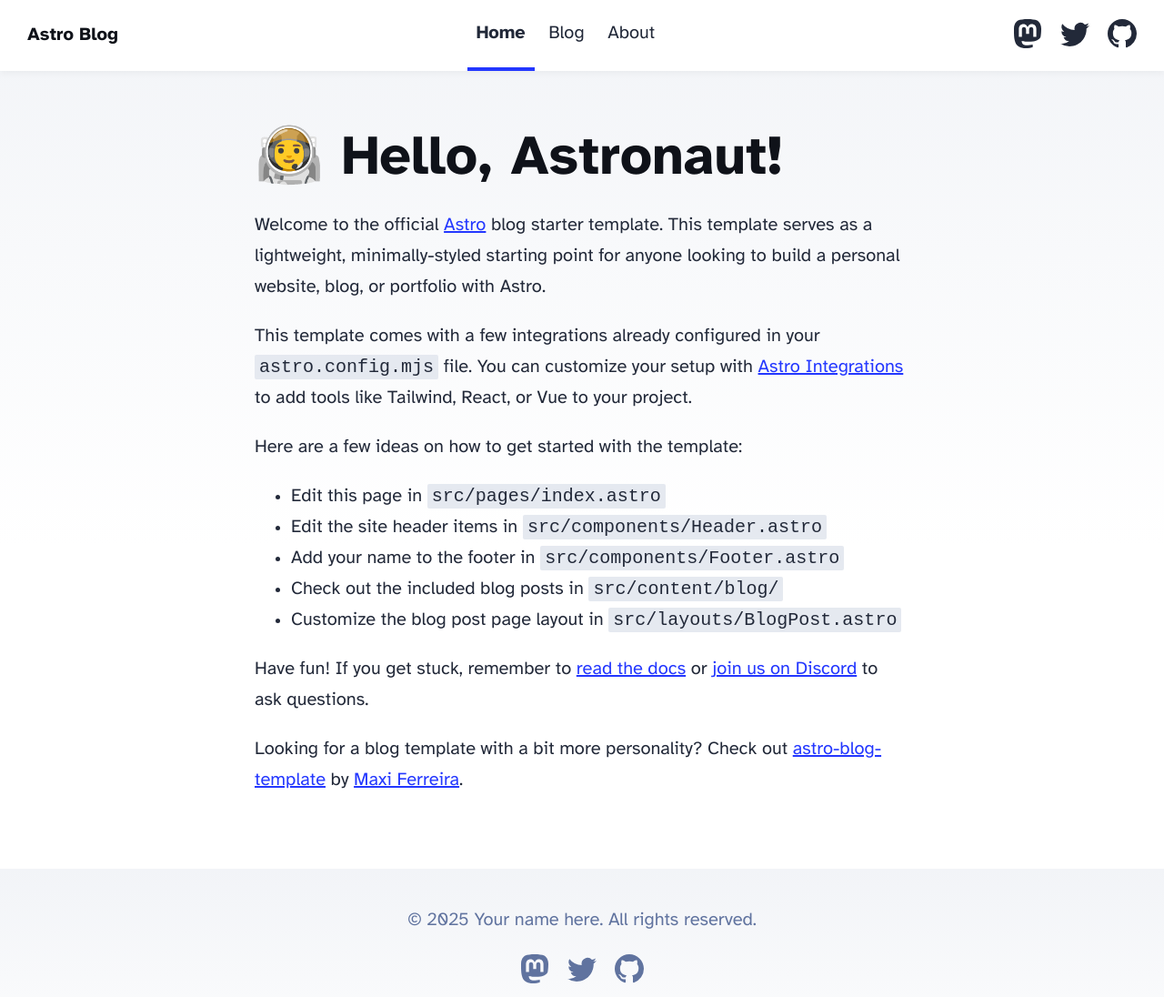
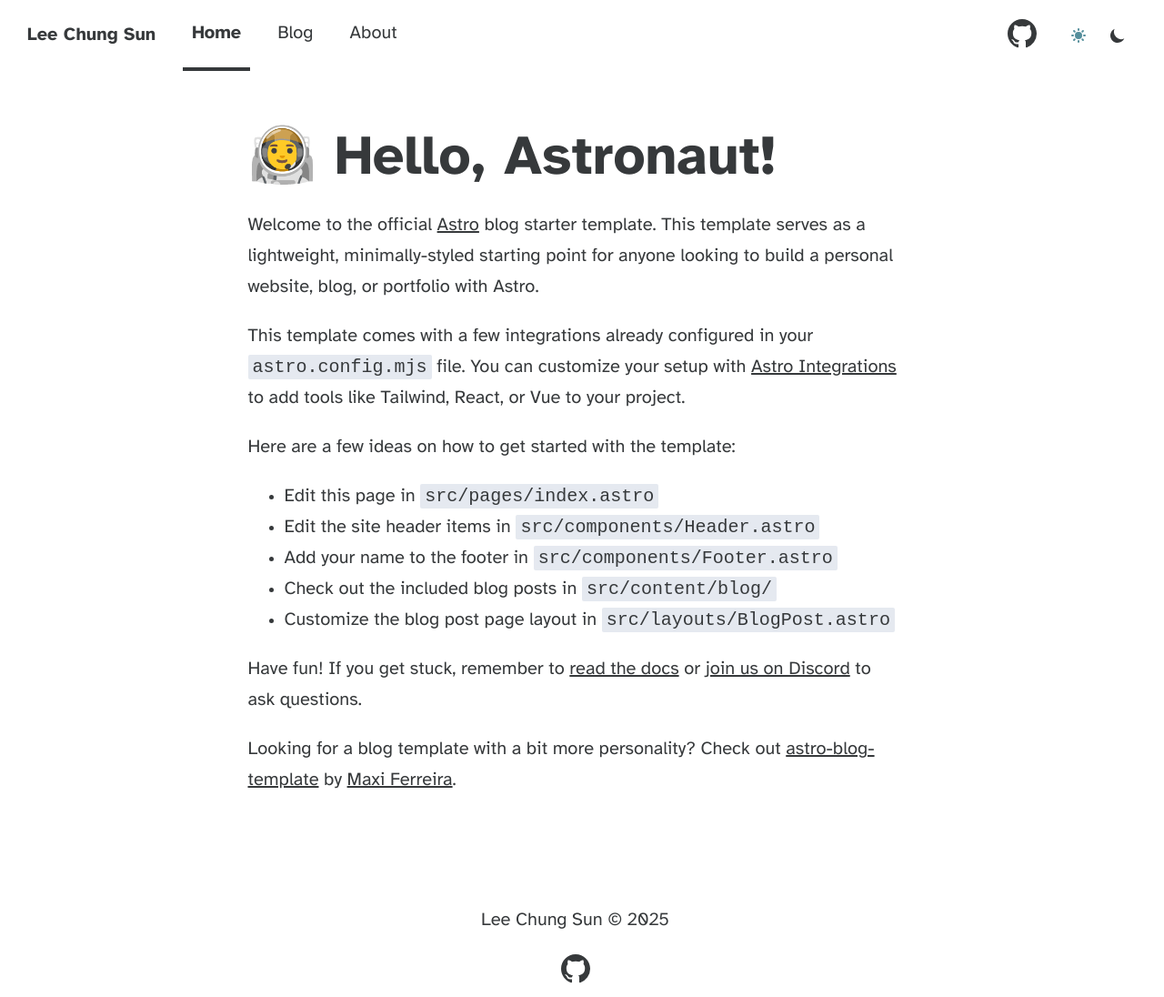
Before and after one commit to leeCS-404/leeCS-404.github.io, an Astro site: page / in a window 1280 px wide. Shown: the whole page at 91% size. Built offline with nearby package versions, Linux system fonts and the light colour scheme; Astro itself is replaced by a stand-in of ours.

Commit message:
Initial Astro + Svelte project, add dark and bright theme

```diff
--- a/astro.config.mjs
+++ b/astro.config.mjs
@@ -4,8 +4,10 @@
 import sitemap from '@astrojs/sitemap';
 import { defineConfig } from 'astro/config';
 
+import svelte from '@astrojs/svelte';
+
 // https://astro.build/config
 export default defineConfig({
-	site: 'https://example.com',
-	integrations: [mdx(), sitemap()],
+    site: 'https://example.com',
+    integrations: [mdx(), sitemap(), svelte()],
 });
--- a/package.json
+++ b/package.json
@@ -12,7 +12,10 @@
     "@astrojs/mdx": "^4.3.7",
     "@astrojs/rss": "^4.0.12",
     "@astrojs/sitemap": "^3.6.0",
+    "@astrojs/svelte": "^7.2.0",
     "astro": "^5.14.6",
-    "sharp": "^0.34.3"
+    "sharp": "^0.34.3",
+    "svelte": "^5.41.0",
+    "typescript": "^5.9.3"
   }
 }
--- a/src/components/Footer.astro
+++ b/src/components/Footer.astro
@@ -3,32 +3,9 @@
 ---
 
 <footer>
-	&copy; {today.getFullYear()} Your name here. All rights reserved.
+	Lee Chung Sun © {today.getFullYear()}
 	<div class="social-links">
-		<a href="https://m.webtoo.ls/@astro" target="_blank">
-			<span class="sr-only">Follow Astro on Mastodon</span>
-			<svg
-				viewBox="0 0 16 16"
-				aria-hidden="true"
-				width="32"
-				height="32"
-				astro-icon="social/mastodon"
-				><path
-					fill="currentColor"
-					d="M11.19 12.195c2.016-.24 3.77-1.475 3.99-2.603.348-1.778.32-4.339.32-4.339 0-3.47-2.286-4.488-2.286-4.488C12.062.238 10.083.017 8.027 0h-.05C5.92.017 3.942.238 2.79.765c0 0-2.285 1.017-2.285 4.488l-.002.662c-.004.64-.007 1.35.011 2.091.083 3.394.626 6.74 3.78 7.57 1.454.383 2.703.463 3.709.408 1.823-.1 2.847-.647 2.847-.647l-.06-1.317s-1.303.41-2.767.36c-1.45-.05-2.98-.156-3.215-1.928a3.614 3.614 0 0 1-.033-.496s1.424.346 3.228.428c1.103.05 2.137-.064 3.188-.189zm1.613-2.47H11.13v-4.08c0-.859-.364-1.295-1.091-1.295-.804 0-1.207.517-1.207 1.541v2.233H7.168V5.89c0-1.024-.403-1.541-1.207-1.541-.727 0-1.091.436-1.091 1.296v4.079H3.197V5.522c0-.859.22-1.541.66-2.046.456-.505 1.052-.764 1.793-.764.856 0 1.504.328 1.933.983L8 4.39l.417-.695c.429-.655 1.077-.983 1.934-.983.74 0 1.336.259 1.791.764.442.505.661 1.187.661 2.046v4.203z"
-				></path></svg
-			>
-		</a>
-		<a href="https://twitter.com/astrodotbuild" target="_blank">
-			<span class="sr-only">Follow Astro on Twitter</span>
-			<svg viewBox="0 0 16 16" aria-hidden="true" width="32" height="32" astro-icon="social/twitter"
-				><path
-					fill="currentColor"
-					d="M5.026 15c6.038 0 9.341-5.003 9.341-9.334 0-.14 0-.282-.006-.422A6.685 6.685 0 0 0 16 3.542a6.658 6.658 0 0 1-1.889.518 3.301 3.301 0 0 0 1.447-1.817 6.533 6.533 0 0 1-2.087.793A3.286 3.286 0 0 0 7.875 6.03a9.325 9.325 0 0 1-6.767-3.429 3.289 3.289 0 0 0 1.018 4.382A3.323 3.323 0 0 1 .64 6.575v.045a3.288 3.288 0 0 0 2.632 3.218 3.203 3.203 0 0 1-.865.115 3.23 3.23 0 0 1-.614-.057 3.283 3.283 0 0 0 3.067 2.277A6.588 6.588 0 0 1 .78 13.58a6.32 6.32 0 0 1-.78-.045A9.344 9.344 0 0 0 5.026 15z"
-				></path></svg
-			>
-		</a>
-		<a href="https://github.com/withastro/astro" target="_blank">
+		<a href="https://github.com/leeCS-404" target="_blank">
 			<span class="sr-only">Go to Astro's GitHub repo</span>
 			<svg viewBox="0 0 16 16" aria-hidden="true" width="32" height="32" astro-icon="social/github"
 				><path
--- a/src/components/Header.astro
+++ b/src/components/Header.astro
@@ -1,54 +1,75 @@
 ---
 import { SITE_TITLE } from '../consts';
 import HeaderLink from './HeaderLink.astro';
+import ThemeToggleButton from './ThemeToggleButton.svelte';
+const { current = '' } = Astro.props;
+
 ---
 
 <header>
 	<nav>
+		<div class="left-group">
 			<h2><a href="/">{SITE_TITLE}</a></h2>
 			<div class="internal-links">
 				<HeaderLink href="/">Home</HeaderLink>
 				<HeaderLink href="/blog">Blog</HeaderLink>
 				<HeaderLink href="/about">About</HeaderLink>
 			</div>
+		</div>
+		<div class="right-group">
 			<div class="social-links">
-			<a href="https://m.webtoo.ls/@astro" target="_blank">
-				<span class="sr-only">Follow Astro on Mastodon</span>
-				<svg viewBox="0 0 16 16" aria-hidden="true" width="32" height="32"
-					><path
-						fill="currentColor"
-						d="M11.19 12.195c2.016-.24 3.77-1.475 3.99-2.603.348-1.778.32-4.339.32-4.339 0-3.47-2.286-4.488-2.286-4.488C12.062.238 10.083.017 8.027 0h-.05C5.92.017 3.942.238 2.79.765c0 0-2.285 1.017-2.285 4.488l-.002.662c-.004.64-.007 1.35.011 2.091.083 3.394.626 6.74 3.78 7.57 1.454.383 2.703.463 3.709.408 1.823-.1 2.847-.647 2.847-.647l-.06-1.317s-1.303.41-2.767.36c-1.45-.05-2.98-.156-3.215-1.928a3.614 3.614 0 0 1-.033-.496s1.424.346 3.228.428c1.103.05 2.137-.064 3.188-.189zm1.613-2.47H11.13v-4.08c0-.859-.364-1.295-1.091-1.295-.804 0-1.207.517-1.207 1.541v2.233H7.168V5.89c0-1.024-.403-1.541-1.207-1.541-.727 0-1.091.436-1.091 1.296v4.079H3.197V5.522c0-.859.22-1.541.66-2.046.456-.505 1.052-.764 1.793-.764.856 0 1.504.328 1.933.983L8 4.39l.417-.695c.429-.655 1.077-.983 1.934-.983.74 0 1.336.259 1.791.764.442.505.661 1.187.661 2.046v4.203z"
-					></path></svg
-				>
-			</a>
-			<a href="https://twitter.com/astrodotbuild" target="_blank">
-				<span class="sr-only">Follow Astro on Twitter</span>
-				<svg viewBox="0 0 16 16" aria-hidden="true" width="32" height="32"
-					><path
-						fill="currentColor"
-						d="M5.026 15c6.038 0 9.341-5.003 9.341-9.334 0-.14 0-.282-.006-.422A6.685 6.685 0 0 0 16 3.542a6.658 6.658 0 0 1-1.889.518 3.301 3.301 0 0 0 1.447-1.817 6.533 6.533 0 0 1-2.087.793A3.286 3.286 0 0 0 7.875 6.03a9.325 9.325 0 0 1-6.767-3.429 3.289 3.289 0 0 0 1.018 4.382A3.323 3.323 0 0 1 .64 6.575v.045a3.288 3.288 0 0 0 2.632 3.218 3.203 3.203 0 0 1-.865.115 3.23 3.23 0 0 1-.614-.057 3.283 3.283 0 0 0 3.067 2.277A6.588 6.588 0 0 1 .78 13.58a6.32 6.32 0 0 1-.78-.045A9.344 9.344 0 0 0 5.026 15z"
-					></path></svg
-				>
-			</a>
-			<a href="https://github.com/withastro/astro" target="_blank">
-				<span class="sr-only">Go to Astro's GitHub repo</span>
-				<svg viewBox="0 0 16 16" aria-hidden="true" width="32" height="32"
-					><path
+				<a href="https://github.com/leeCS-404" target="_blank">
+					<span class="sr-only">Go to my GitHub</span>
+					<svg viewBox="0 0 16 16" aria-hidden="true" width="32" height="32">
+						<path
 							fill="currentColor"
 							d="M8 0C3.58 0 0 3.58 0 8c0 3.54 2.29 6.53 5.47 7.59.4.07.55-.17.55-.38 0-.19-.01-.82-.01-1.49-2.01.37-2.53-.49-2.69-.94-.09-.23-.48-.94-.82-1.13-.28-.15-.68-.52-.01-.53.63-.01 1.08.58 1.23.82.72 1.21 1.87.87 2.33.66.07-.52.28-.87.51-1.07-1.78-.2-3.64-.89-3.64-3.95 0-.87.31-1.59.82-2.15-.08-.2-.36-1.02.08-2.12 0 0 .67-.21 2.2.82.64-.18 1.32-.27 2-.27.68 0 1.36.09 2 .27 1.53-1.04 2.2-.82 2.2-.82.44 1.1.16 1.92.08 2.12.51.56.82 1.27.82 2.15 0 3.07-1.87 3.75-3.65 3.95.29.25.54.73.54 1.48 0 1.07-.01 1.93-.01 2.2 0 .21.15.46.55.38A8.012 8.012 0 0 0 16 8c0-4.42-3.58-8-8-8z"
-					></path></svg
-				>
+						></path>
+					</svg>
 				</a>
+			</div>
+			<div class="theme-toggle-container">
+				<ThemeToggleButton client:load />
+			</div>
 		</div>
 	</nav>
 </header>
+
 <style>
 	header {
 		margin: 0;
 		padding: 0 1em;
-		background: white;
+		background: var(--background-body);
 		box-shadow: 0 2px 8px rgba(var(--black), 5%);
+		transition: background var(--transition-speed), box-shadow var(--transition-speed);
 	}
+
+	:global(.theme-dark) header {
+  		background: #18191a;
+  		box-shadow: 0 2px 12px rgba(0, 0, 0, 0.6);
+	}
+
+
+	nav {
+		display: flex;
+		align-items: center;
+		justify-content: space-between;
+		transition: color var(--transition-speed);
+	}
+
+	/* group title + links together */
+	.left-group {
+		display: flex;
+		align-items: center;
+		gap: 1em; /* space between title and links */
+	}
+
+	.right-group {
+		display: flex;
+		align-items: center;
+		gap: 1em; /* space between social links and theme toggle */
+	}
+
 	h2 {
 		margin: 0;
 		font-size: 1em;
@@ -57,29 +78,67 @@
 	h2 a,
 	h2 a.active {
 		text-decoration: none;
+		color: var(--text-main);
+ 		transition: color var(--transition-speed), text-shadow var(--transition-speed);
 	}
-	nav {
+
+	h2 a:hover {
+		color: var(--accent);
+		text-shadow: var(--glow);
+	}
+
+	.internal-links {
 		display: flex;
-		align-items: center;
-		justify-content: space-between;
+		gap: 1em;
 	}
+
 	nav a {
 		padding: 1em 0.5em;
-		color: var(--black);
+		color: var(--text-main);
 		border-bottom: 4px solid transparent;
 		text-decoration: none;
+		transition: color var(--transition-speed), border-color var(--transition-speed), text-shadow var(--transition-speed);
+
 	}
+
 	nav a.active {
-		text-decoration: none;
   		border-bottom-color: var(--accent);
+	}
+
+
+	nav a:hover {
+		color: var(--accent);
+		border-bottom-color: var(--accent);
+		text-shadow: var(--glow);
+	}
+
+
+	.theme-toggle-container {
+    	width: 75px;
+	}
+
+	@media screen and (max-width: 520px) {
+		.theme-toggle-container {
+			margin-right: 1em;
+		}
 	}
 	.social-links,
 	.social-links a {
 		display: flex;
+		color: var(--text-main);
+  		transition: color var(--transition-speed), filter var(--transition-speed);
 	}
+
+	.social-links a:hover {
+		color: var(--accent);
+		filter: drop-shadow(var(--glow));
+	}
+
+
 	@media (max-width: 720px) {
 		.social-links {
 			display: none;
 		}
 	}
+
 </style>
--- /dev/null
+++ b/src/components/ThemeToggleButton.svelte
@@ -0,0 +1,94 @@
+<script>
+  import { onMount } from 'svelte';
+
+  const rootEl = typeof document !== 'undefined' ? document.documentElement : null;
+  let theme = 'light';
+
+  const sunIcon = `
+    <svg xmlns="http://www.w3.org/2000/svg" width="20" height="20" fill="currentColor" viewBox="0 0 20 20">
+      <path fill-rule="evenodd" d="M10 2a1 1 0 011 1v1a1 1 0 11-2 0V3a1 1 0 011-1zm4 8a4 4 0 11-8 0 4 4 0 018 0zm-.464 4.95l.707.707a1 1 0 001.414-1.414l-.707-.707a1 1 0 00-1.414 1.414zm2.12-10.607a1 1 0 010 1.414l-.706.707a1 1 0 11-1.414-1.414l.707-.707a1 1 0 011.414 0zM17 11a1 1 0 100-2h-1a1 1 0 100 2h1zm-7 4a1 1 0 011 1v1a1 1 0 11-2 0v-1a1 1 0 011-1zM5.05 6.464A1 1 0 106.465 5.05l-.708-.707a1 1 0 00-1.414 1.414l.707.707zm1.414 8.486l-.707.707a1 1 0 01-1.414-1.414l.707-.707a1 1 0 011.414 1.414zM4 11a1 1 0 100-2H3a1 1 0 000 2h1z" clip-rule="evenodd"/>
+    </svg>`;
+
+  const moonIcon = `
+    <svg xmlns="http://www.w3.org/2000/svg" width="20" height="20" fill="currentColor" viewBox="0 0 20 20">
+      <path d="M17.293 13.293A8 8 0 016.707 2.707a8.001 8.001 0 1010.586 10.586z"/>
+    </svg>`;
+
+  onMount(() => {
+    if (localStorage.theme) {
+      theme = localStorage.theme;
+    } else if (window.matchMedia('(prefers-color-scheme: dark)').matches) {
+      theme = 'dark';
+    }
+    applyTheme();
+  });
+
+  function setTheme(newTheme) {
+    theme = newTheme;
+    localStorage.setItem('theme', theme);
+    applyTheme();
+  }
+
+  function applyTheme() {
+    if (!rootEl) return;
+    if (theme === 'dark') {
+      rootEl.classList.add('theme-dark');
+    } else {
+      rootEl.classList.remove('theme-dark');
+    }
+  }
+</script>
+
+<style>
+  .theme-toggle {
+    display: flex;
+    align-items: center;
+    gap: 0.6rem;
+  }
+
+  button {
+    background: none;
+    border: none;
+    cursor: pointer;
+    padding: 0.4rem;
+    border-radius: 9999px;
+    display: flex;
+    align-items: center;
+    justify-content: center;
+    color: currentColor;
+    transition: background 0.2s ease, transform 0.2s ease;
+  }
+
+  button:hover {
+    background: rgba(0, 0, 0, 0.08);
+    transform: scale(1.1);
+  }
+
+  :global(.theme-dark) button:hover {
+    background: rgba(255, 255, 255, 0.1);
+  }
+
+  .active {
+    color: var(--primary-color, #2563eb);
+  }
+</style>
+
+<div class="theme-toggle">
+  <button
+    class:active={theme === 'light'}
+    on:click={() => setTheme('light')}
+    aria-label="Switch to light theme"
+    title="Light theme"
+  >
+    {@html sunIcon}
+  </button>
+
+  <button
+    class:active={theme === 'dark'}
+    on:click={() => setTheme('dark')}
+    aria-label="Switch to dark theme"
+    title="Dark theme"
+  >
+    {@html moonIcon}
+  </button>
+</div>
--- a/src/consts.ts
+++ b/src/consts.ts
@@ -1,5 +1,5 @@
 // Place any global data in this file.
 // You can import this data from anywhere in your site by using the `import` keyword.
 
-export const SITE_TITLE = 'Astro Blog';
+export const SITE_TITLE = 'Lee Chung Sun';
 export const SITE_DESCRIPTION = 'Welcome to my website!';
--- a/src/styles/global.css
+++ b/src/styles/global.css
@@ -5,17 +5,32 @@
  */
 
 :root {
-	--accent: #2337ff;
-	--accent-dark: #000d8a;
-	--black: 15, 18, 25;
-	--gray: 96, 115, 159;
-	--gray-light: 229, 233, 240;
-	--gray-dark: 34, 41, 57;
-	--gray-gradient: rgba(var(--gray-light), 50%), #fff;
-	--box-shadow:
-		0 2px 6px rgba(var(--gray), 25%), 0 8px 24px rgba(var(--gray), 33%), 0 16px 32px
-		rgba(var(--gray), 33%);
+  --background-body: #fff;
+  --text-main: #36393b;
+  --text-secondary: #6b6f72;
+  --primary-color: #548e9b;
+  --font-family-serif: Merriweather, serif;
+  --font-family-sans: 'Fira Sans', sans-serif;
 }
+
+:root.theme-dark {
+  --background-body: #202122;
+  --text-main: #fff;
+  --text-secondary: #ccc;
+  --primary-color: #548e9b;
+}
+
+html {
+  overflow-y: scroll;
+}
+
+@supports (scrollbar-gutter: stable) {
+  html {
+    overflow-y: auto;
+    scrollbar-gutter: stable;
+  }
+}
+
 @font-face {
 	font-family: "Atkinson";
 	src: url("/fonts/atkinson-regular.woff") format("woff");
@@ -35,14 +50,15 @@
   margin: 0;
   padding: 0;
   text-align: left;
-	background: linear-gradient(var(--gray-gradient)) no-repeat;
-	background-size: 100% 600px;
+  background: var(--background-body, white);
+  color: var(--text-main, rgb(var(--gray-dark)));
+  transition: background 0.3s ease, color 0.3s ease;
   word-wrap: break-word;
   overflow-wrap: break-word;
-	color: rgb(var(--gray-dark));
   font-size: 20px;
   line-height: 1.7;
 }
+
 main {
 	width: 720px;
 	max-width: calc(100% - 2em);
@@ -56,9 +72,10 @@
 h5,
 h6 {
   margin: 0 0 0.5rem 0;
-	color: rgb(var(--black));
+  color: var(--text-main, rgb(var(--black)));
   line-height: 1.2;
 }
+
 h1 {
 	font-size: 3.052em;
 }
@@ -107,9 +124,18 @@
 }
 code {
 	padding: 2px 5px;
-	background-color: rgb(var(--gray-light));
+	background-color: var(--gray-light, #e5e9f0);
+  	color: var(--text-main, #000);
 	border-radius: 2px;
 }
+
+.theme-dark code {
+  background-color: #2e2e2e;
+  color: var(--text-main, #fff);
+  border-radius: 2px;
+  padding: 2px 5px;
+}
+
 pre {
 	padding: 1.5em;
 	border-radius: 8px;
@@ -122,6 +148,7 @@
 	padding: 0 0 0 20px;
 	margin: 0px;
 	font-size: 1.333em;
+	color: var(--text-secondary, rgb(var(--gray-dark)));
 }
 hr {
 	border: none;
--- /dev/null
+++ b/svelte.config.js
@@ -0,0 +1,5 @@
+import { vitePreprocess } from '@astrojs/svelte';
+
+export default {
+	preprocess: vitePreprocess(),
+}
--- a/tsconfig.json
+++ b/tsconfig.json
@@ -1,7 +1,8 @@
+
 {
   "extends": "astro/tsconfigs/strict",
   "include": [".astro/types.d.ts", "**/*"],
-  "exclude": ["dist"],
+  "exclude": ["dist", "src/components/ThemeToggle.astro"],
   "compilerOptions": {
     "strictNullChecks": true
   }
```
Also changed, not shown: src/components/Logo.astro (added, +16 -0 lines), src/pages/about.astro (+3 -48 lines), 1 other file. Lines whose indentation alone changed are shown as unchanged.
